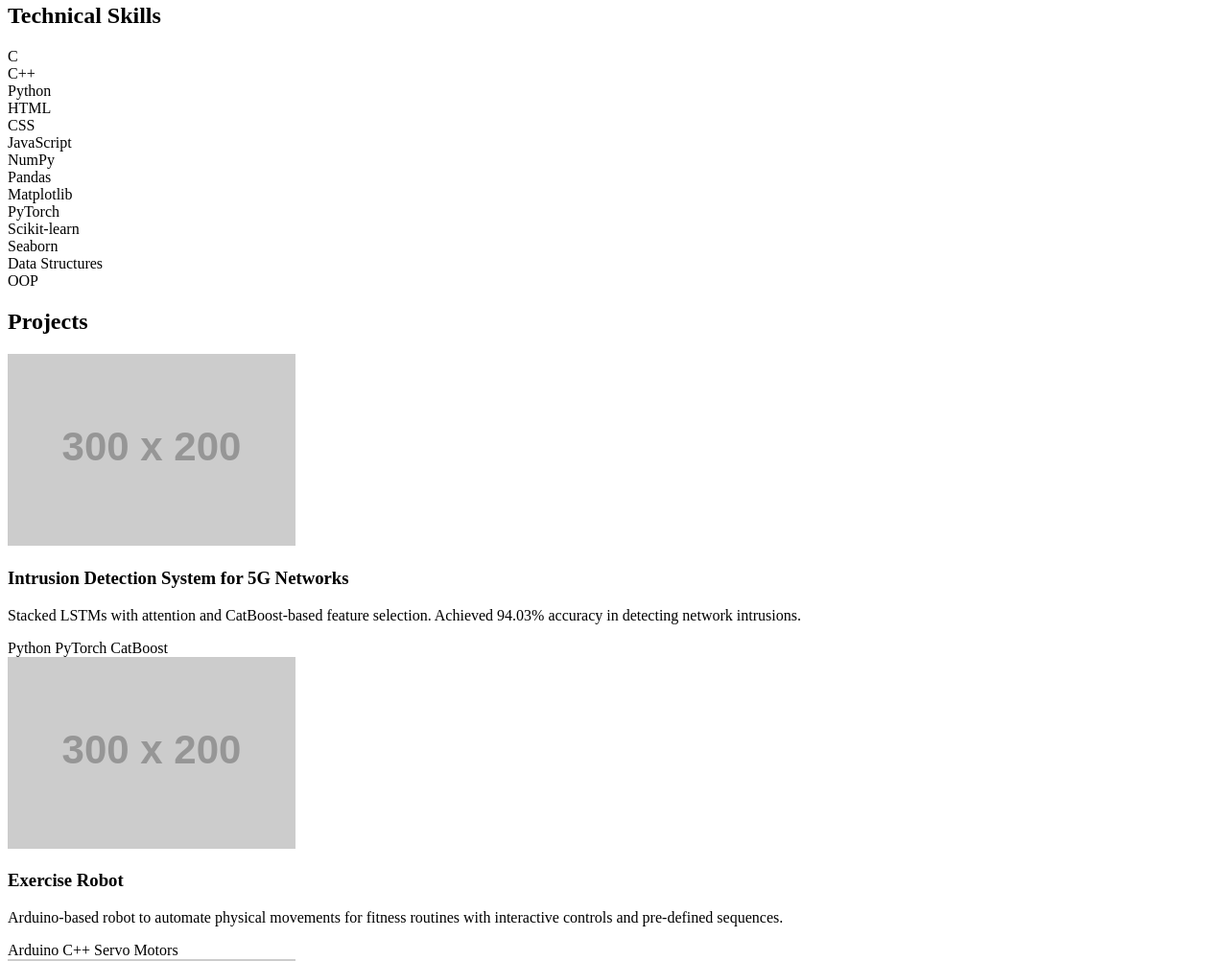
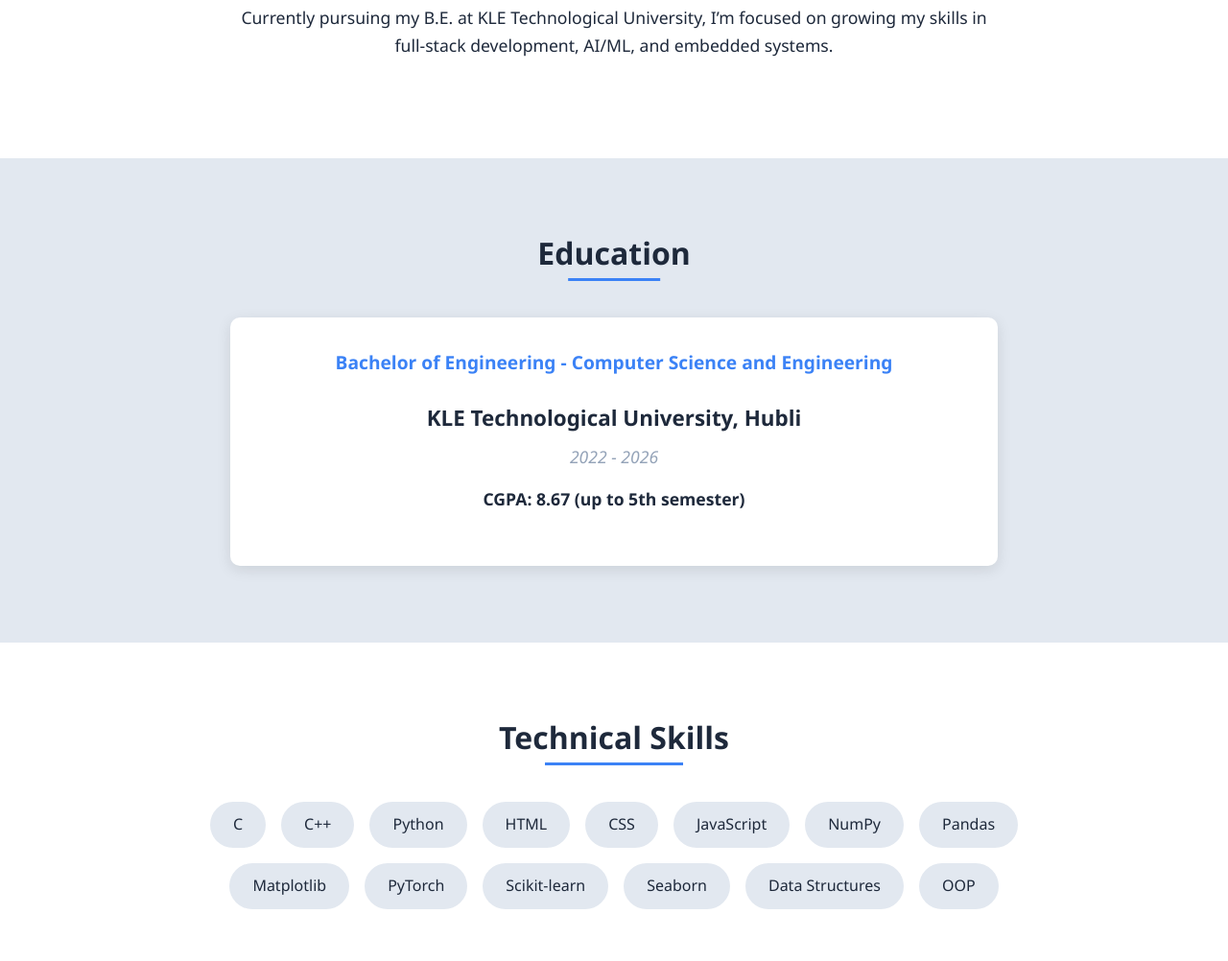
Before and after one commit to MOHAMMEDNAVEED19/portfolio.github.io, a plain HTML site: page index.html in a window 1280 px wide. Shown: the part 652-1654 px from the top of the page at 96% size. Drawn offline with Linux system fonts and the light colour scheme; placeholder pictures from the web are drawn by us.

Commit message:
Update index.html

```diff
--- a/index.html
+++ b/index.html
@@ -1,17 +1,323 @@
-<!-- Save as index.html -->
 <!DOCTYPE html>
 <html lang="en">
 <head>
   <meta charset="UTF-8" />
   <meta name="viewport" content="width=device-width, initial-scale=1.0"/>
   <title>Mohammed Naveed | Portfolio</title>
-  <!-- Use your existing CSS from the template -->
   <style>
-    /* Use the same CSS styles from your template without change */
+    :root {
+      --primary: #3B82F6;
+      --primary-dark: #2563EB;
+      --secondary: #8B5CF6;
+      --accent: #F97316;
+      --dark: #1E293B;
+      --light: #F8FAFC;
+      --grey: #94A3B8;
+      --grey-light: #E2E8F0;
+    }
+
+    * {
+      margin: 0;
+      padding: 0;
+      box-sizing: border-box;
+    }
+
+    html {
+      scroll-behavior: smooth;
+    }
+
+    body {
+      font-family: 'Segoe UI', Tahoma, Geneva, Verdana, sans-serif;
+      line-height: 1.6;
+      color: var(--dark);
+      background-color: var(--light);
+      text-align: center;
+    }
+
+    .container {
+      width: 90%;
+      max-width: 1200px;
+      margin: 0 auto;
+      padding: 0 20px;
+    }
+
+    section {
+      padding: 5rem 0;
+    }
+
+    h1, h2, h3 {
+      line-height: 1.2;
+      margin-bottom: 1.5rem;
+    }
+
+    h1 {
+      font-size: 2.5rem;
+      font-weight: 700;
+    }
+
+    h2 {
+      font-size: 2rem;
+      position: relative;
+      display: inline-block;
+      margin-bottom: 3rem;
+    }
+
+    h2::after {
+      content: '';
+      position: absolute;
+      width: 60%;
+      height: 3px;
+      background-color: var(--primary);
+      bottom: -10px;
+      left: 50%;
+      transform: translateX(-50%);
+    }
+
+    h3 {
+      font-size: 1.5rem;
+    }
+
+    p {
+      margin-bottom: 1.5rem;
+      font-size: 1.1rem;
+    }
+
+    header {
+      background-color: var(--primary);
+      color: white;
+      padding: 2rem 0;
+    }
+
+    .header-content {
+      position: relative;
+      z-index: 1;
+    }
+
+    .profile-img {
+      width: 150px;
+      height: 150px;
+      border-radius: 50%;
+      object-fit: cover;
+      border: 5px solid white;
+      margin-bottom: 1.5rem;
+    }
+
+    .header-title {
+      font-size: 3rem;
+      margin-bottom: 0.5rem;
+    }
+
+    .header-subtitle {
+      font-size: 1.5rem;
+      opacity: 0.9;
+      margin-bottom: 2rem;
+    }
+
+    .about {
+      background-color: white;
+    }
+
+    .about-content {
+      max-width: 800px;
+      margin: 0 auto;
+    }
+
+    .education {
+      background-color: var(--grey-light);
+    }
+
+    .education-card {
+      background-color: white;
+      border-radius: 10px;
+      padding: 2rem;
+      box-shadow: 0 4px 15px rgba(0, 0, 0, 0.1);
+      max-width: 800px;
+      margin: 0 auto;
+      transition: transform 0.3s ease;
+    }
+
+    .education-card:hover {
+      transform: translateY(-5px);
+    }
+
+    .degree {
+      color: var(--primary);
+      font-weight: 600;
+      font-size: 1.2rem;
+    }
+
+    .school {
+      font-weight: 700;
+      font-size: 1.4rem;
+      margin: 0.5rem 0;
+    }
+
+    .edu-date {
+      color: var(--grey);
+      font-style: italic;
+      margin-bottom: 1rem;
+    }
+
+    .cgpa {
+      font-weight: 600;
+      color: var(--dark);
+    }
+
+    .skills {
+      background-color: white;
+    }
+
+    .skills-container {
+      display: flex;
+      flex-wrap: wrap;
+      justify-content: center;
+      gap: 1rem;
+      max-width: 900px;
+      margin: 0 auto;
+    }
+
+    .skill-item {
+      background-color: var(--grey-light);
+      border-radius: 30px;
+      padding: 0.7rem 1.5rem;
+      transition: all 0.3s ease;
+      font-weight: 500;
+    }
+
+    .skill-item:hover {
+      background-color: var(--primary);
+      color: white;
+      transform: translateY(-3px);
+    }
+
+    .projects {
+      background-color: var(--grey-light);
+    }
+
+    .projects-grid {
+      display: grid;
+      grid-template-columns: repeat(auto-fill, minmax(300px, 1fr));
+      gap: 2rem;
+      max-width: 1200px;
+      margin: 0 auto;
+    }
+
+    .project-card {
+      background-color: white;
+      border-radius: 10px;
+      overflow: hidden;
+      box-shadow: 0 4px 15px rgba(0, 0, 0, 0.1);
+      transition: transform 0.3s ease, box-shadow 0.3s ease;
+      height: 100%;
+      display: flex;
+      flex-direction: column;
+    }
+
+    .project-card:hover {
+      transform: translateY(-10px);
+      box-shadow: 0 10px 25px rgba(0, 0, 0, 0.15);
+    }
+
+    .project-img {
+      height: 200px;
+      width: 100%;
+      object-fit: cover;
+    }
+
+    .project-content {
+      padding: 1.5rem;
+      flex-grow: 1;
+      display: flex;
+      flex-direction: column;
+    }
+
+    .project-title {
+      font-size: 1.3rem;
+      margin-bottom: 1rem;
+      color: var(--primary-dark);
+    }
+
+    .project-desc {
+      margin-bottom: 1.5rem;
+      flex-grow: 1;
+    }
+
+    .project-tech {
+      display: flex;
+      flex-wrap: wrap;
+      gap: 0.5rem;
+      margin-top: auto;
+    }
+
+    .tech-tag {
+      background-color: var(--grey-light);
+      font-size: 0.8rem;
+      padding: 0.3rem 0.8rem;
+      border-radius: 20px;
+    }
+
+    footer {
+      background-color: var(--dark);
+      color: white;
+      padding: 2rem 0;
+    }
+
+    .social-links {
+      display: flex;
+      justify-content: center;
+      gap: 1.5rem;
+      margin: 1rem 0;
+    }
+
+    .social-icon {
+      width: 45px;
+      height: 45px;
+      border-radius: 50%;
+      background-color: white;
+      color: var(--dark);
+      display: flex;
+      align-items: center;
+      justify-content: center;
+      text-decoration: none;
+      font-size: 1.5rem;
+      transition: transform 0.3s ease, background-color 0.3s ease;
+    }
+
+    .social-icon:hover {
+      transform: translateY(-5px);
+      background-color: var(--primary);
+      color: white;
+    }
+
+    .copyright {
+      margin-top: 1.5rem;
+      color: var(--grey);
+    }
+
+    @media (max-width: 768px) {
+      h1 {
+        font-size: 2rem;
+      }
+
+      h2 {
+        font-size: 1.8rem;
+      }
+
+      .header-title {
+        font-size: 2.2rem;
+      }
+
+      .header-subtitle {
+        font-size: 1.2rem;
+      }
+
+      .projects-grid {
+        grid-template-columns: 1fr;
+      }
+    }
   </style>
 </head>
 <body>
-  <!-- Header Section -->
   <header>
     <div class="container header-content">
       <img src="https://via.placeholder.com/150" alt="Profile Image" class="profile-img">
@@ -20,18 +326,16 @@
     </div>
   </header>
 
-  <!-- About Section -->
   <section id="about" class="about">
     <div class="container">
       <h2>About Me</h2>
       <div class="about-content">
         <p>Hello! I’m an enthusiastic Computer Science undergrad passionate about software development, AI, and building innovative solutions. I enjoy exploring new technologies and working on impactful projects that solve real-world problems.</p>
-        <p>Currently pursuing my B.E. at KLE Technological University, I’m focused on growing my skills in full-stack development, AI/ML, and embedded systems. Outside tech, I love tinkering with electronics and diving into robotics challenges.</p>
+        <p>Currently pursuing my B.E. at KLE Technological University, I’m focused on growing my skills in full-stack development, AI/ML, and embedded systems.</p>
       </div>
     </div>
   </section>
 
-  <!-- Education Section -->
   <section id="education" class="education">
     <div class="container">
       <h2>Education</h2>
@@ -39,13 +343,11 @@
         <p class="degree">Bachelor of Engineering - Computer Science and Engineering</p>
         <p class="school">KLE Technological University, Hubli</p>
         <p class="edu-date">2022 - 2026</p>
-        <p class="cgpa">CGPA: 8.67 (upto 5th Semester)</p>
-        <p>Focused on software development, algorithms, and applied machine learning. Participated in multiple hackathons, technical symposiums, and research-oriented projects.</p>
+        <p class="cgpa">CGPA: 8.67 (up to 5th semester)</p>
       </div>
     </div>
   </section>
 
-  <!-- Skills Section -->
   <section id="skills" class="skills">
     <div class="container">
       <h2>Technical Skills</h2>
@@ -68,17 +370,15 @@
     </div>
   </section>
 
-  <!-- Projects Section -->
   <section id="projects" class="projects">
     <div class="container">
       <h2>Projects</h2>
       <div class="projects-grid">
-        <!-- Project 1 -->
         <div class="project-card">
-          <img src="https://via.placeholder.com/300x200" alt="Project Image" class="project-img">
+          <img src="https://via.placeholder.com/300x200" class="project-img" />
           <div class="project-content">
             <h3 class="project-title">Intrusion Detection System for 5G Networks</h3>
-            <p class="project-desc">Stacked LSTMs with attention and CatBoost-based feature selection. Achieved 94.03% accuracy in detecting network intrusions.</p>
+            <p class="project-desc">Stacked LSTMs + Attention & CatBoost for feature selection. 94.03% accuracy.</p>
             <div class="project-tech">
               <span class="tech-tag">Python</span>
               <span class="tech-tag">PyTorch</span>
@@ -86,27 +386,23 @@
             </div>
           </div>
         </div>
-
-        <!-- Project 2 -->
         <div class="project-card">
-          <img src="https://via.placeholder.com/300x200" alt="Project Image" class="project-img">
+          <img src="https://via.placeholder.com/300x200" class="project-img" />
           <div class="project-content">
             <h3 class="project-title">Exercise Robot</h3>
-            <p class="project-desc">Arduino-based robot to automate physical movements for fitness routines with interactive controls and pre-defined sequences.</p>
+            <p class="project-desc">Arduino-based robot with motion automation and servo control for exercise routines.</p>
             <div class="project-tech">
               <span class="tech-tag">Arduino</span>
               <span class="tech-tag">C++</span>
-              <span class="tech-tag">Servo Motors</span>
+              <span class="tech-tag">Sensors</span>
             </div>
           </div>
         </div>
-
-        <!-- Project 3 -->
         <div class="project-card">
-          <img src="https://via.placeholder.com/300x200" alt="Project Image" class="project-img">
+          <img src="https://via.placeholder.com/300x200" class="project-img" />
           <div class="project-content">
             <h3 class="project-title">Smart City Project</h3>
-            <p class="project-desc">Used DSA, Graph Theory, and Trees to develop smart traffic and emergency services management algorithms for urban optimization.</p>
+            <p class="project-desc">Used DSA, graphs, and trees to design smart urban services for traffic & emergency.</p>
             <div class="project-tech">
               <span class="tech-tag">C</span>
               <span class="tech-tag">DSA</span>
@@ -114,13 +410,11 @@
             </div>
           </div>
         </div>
-
-        <!-- Project 4 -->
         <div class="project-card">
-          <img src="https://via.placeholder.com/300x200" alt="Project Image" class="project-img">
+          <img src="https://via.placeholder.com/300x200" class="project-img" />
           <div class="project-content">
             <h3 class="project-title">Spotify Clone</h3>
-            <p class="project-desc">Built a C++-based music player with playlist management, file handling, and login system simulating a Spotify-like experience.</p>
+            <p class="project-desc">Simulated music streaming using C++, OOP, and file handling with playlist support.</p>
             <div class="project-tech">
               <span class="tech-tag">C++</span>
               <span class="tech-tag">OOP</span>
@@ -133,13 +427,11 @@
       <!-- Publication -->
       <div class="education-card" style="margin-top: 3rem;">
         <h3>Publication</h3>
-        <p><strong>Intrusion Detection in 5G Networks</strong>: Attention with Bias Mechanisms and Gaussian Noise Augmentation for Enhanced Security.</p>
-        <p>Accepted at CoaCoNS 2025 (Springer, CCIS, SCOPUS Indexed).</p>
+        <p><strong>Intrusion Detection in 5G Networks</strong>: Accepted at CoaCoNS 2025 (Springer, CCIS, SCOPUS Indexed).</p>
       </div>
     </div>
   </section>
 
-  <!-- Footer -->
   <footer>
     <div class="container">
       <div class="social-links">
```
